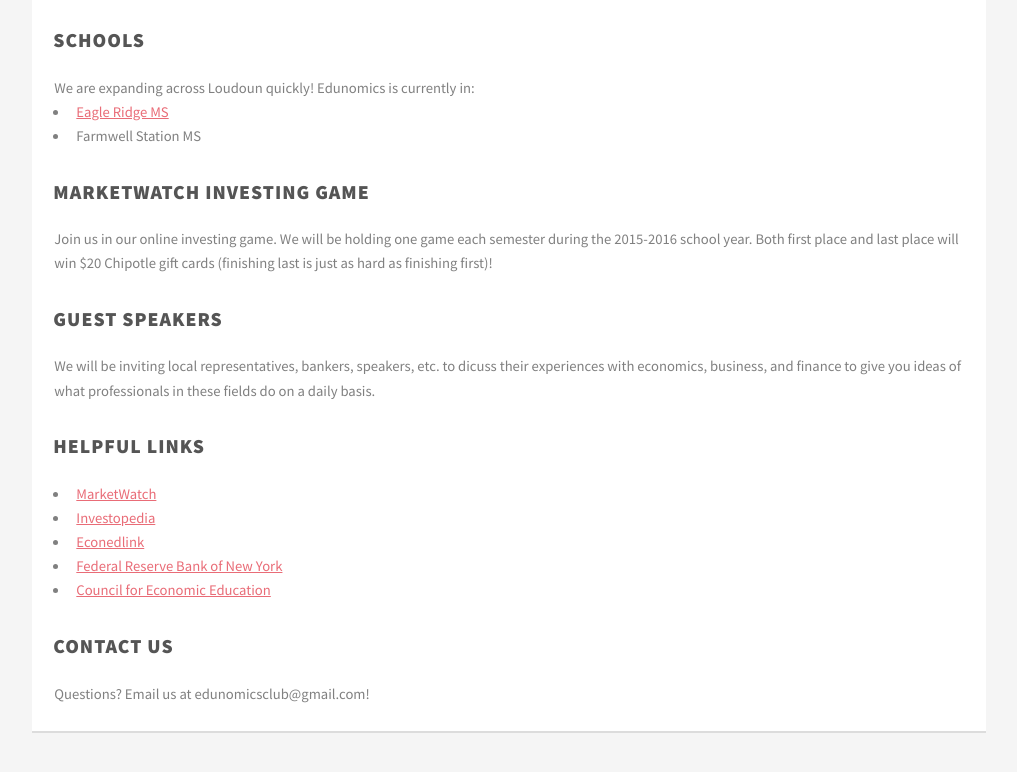
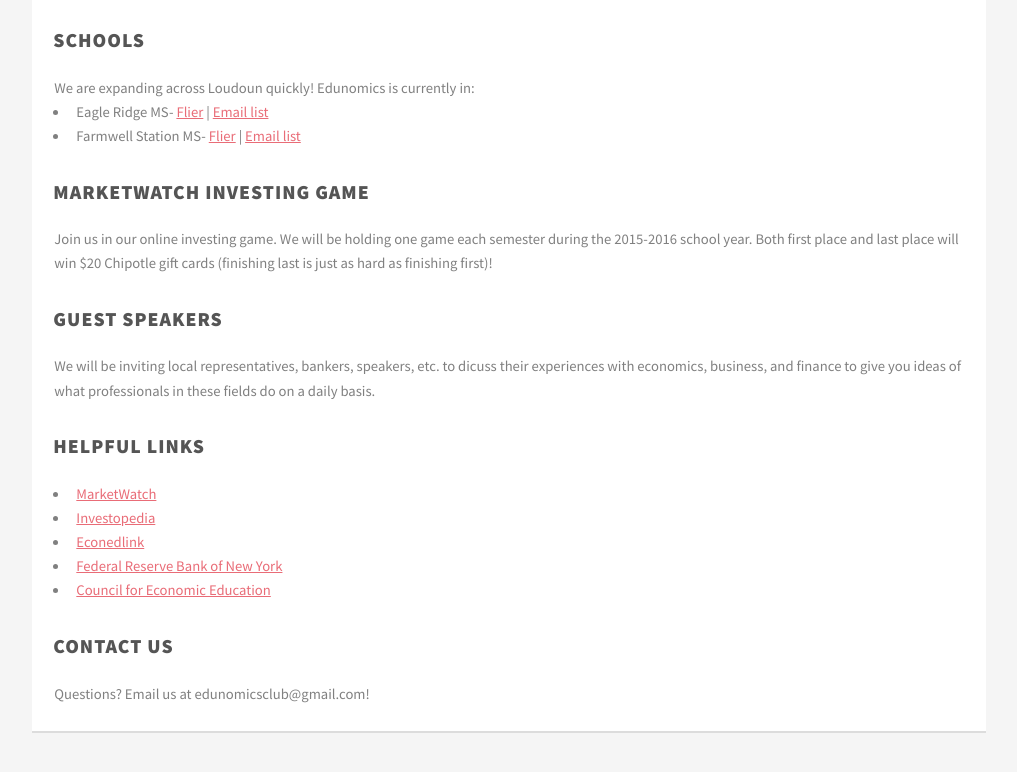
Before and after one commit to Edu-nomics/edu-nomics.github.io, a plain HTML site: page mission.html in a window 1280 px wide. Shown: the part 913-1685 px from the top of the page, without its empty margins (131-1148 px from the left). Drawn offline with Linux system fonts and the light colour scheme.

Commit message:
update mission page with email list and farmwell

```diff
--- a/mission.html
+++ b/mission.html
@@ -69,8 +69,8 @@
 							<h3>Schools</h3>
 							We are expanding across Loudoun quickly! Edunomics is currently in:
 							<ul>
-								<li><a href="fliers/Edunomics- Eagle Ridge.jpg">Eagle Ridge MS</a></li>
-								<li>Farmwell Station MS</li>
+								<li>Eagle Ridge MS- <a href="fliers/Edunomics- Eagle Ridge.jpg">Flier</a> | <a href="http://bit.ly/1FxWCnS">Email list</a></li>
+								<li>Farmwell Station MS- <a href="fliers/Edunomics- Farmwell.jpg">Flier</a> | <a href="http://bit.ly/1OHcfwv">Email list</a></li>
 							</ul>
 
 							<h3>MarketWatch Investing Game</h3>
```
Also changed, not shown: fliers/Edunomics- Farmwell.jpg (added).
